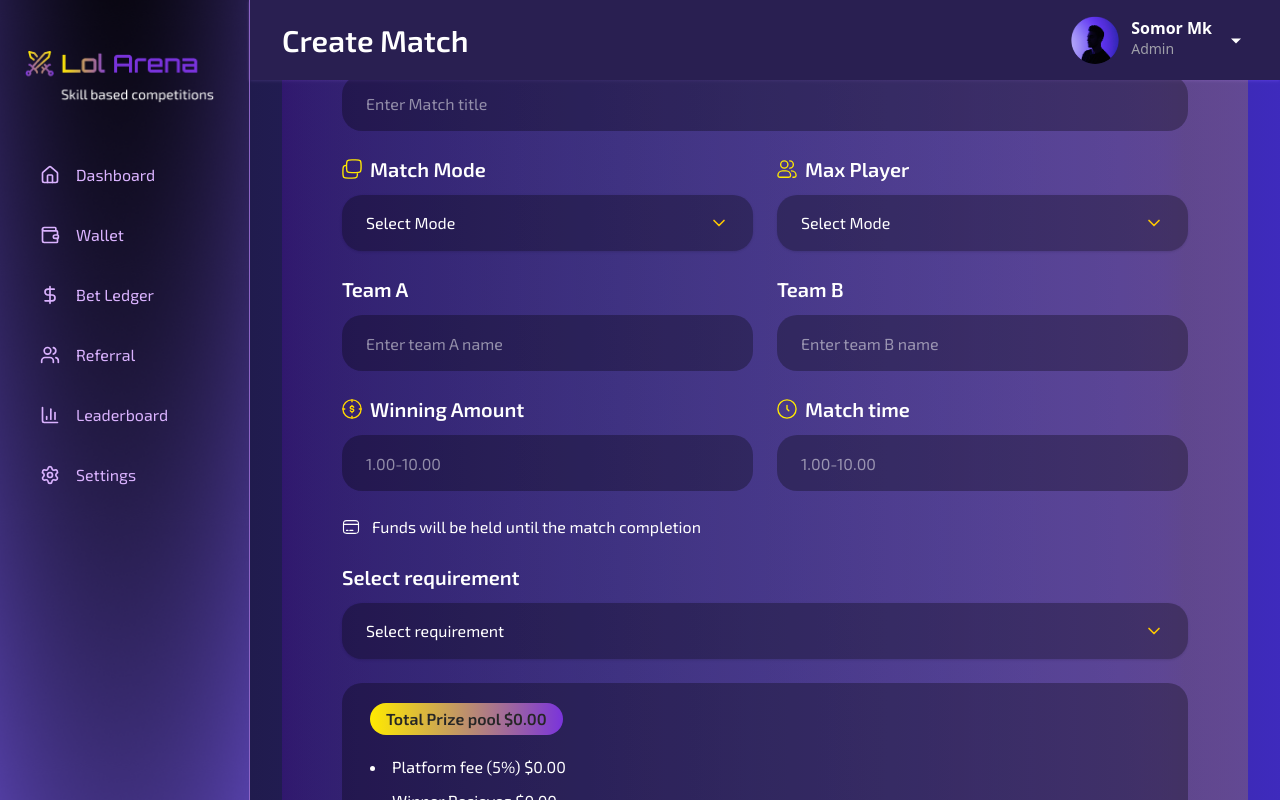
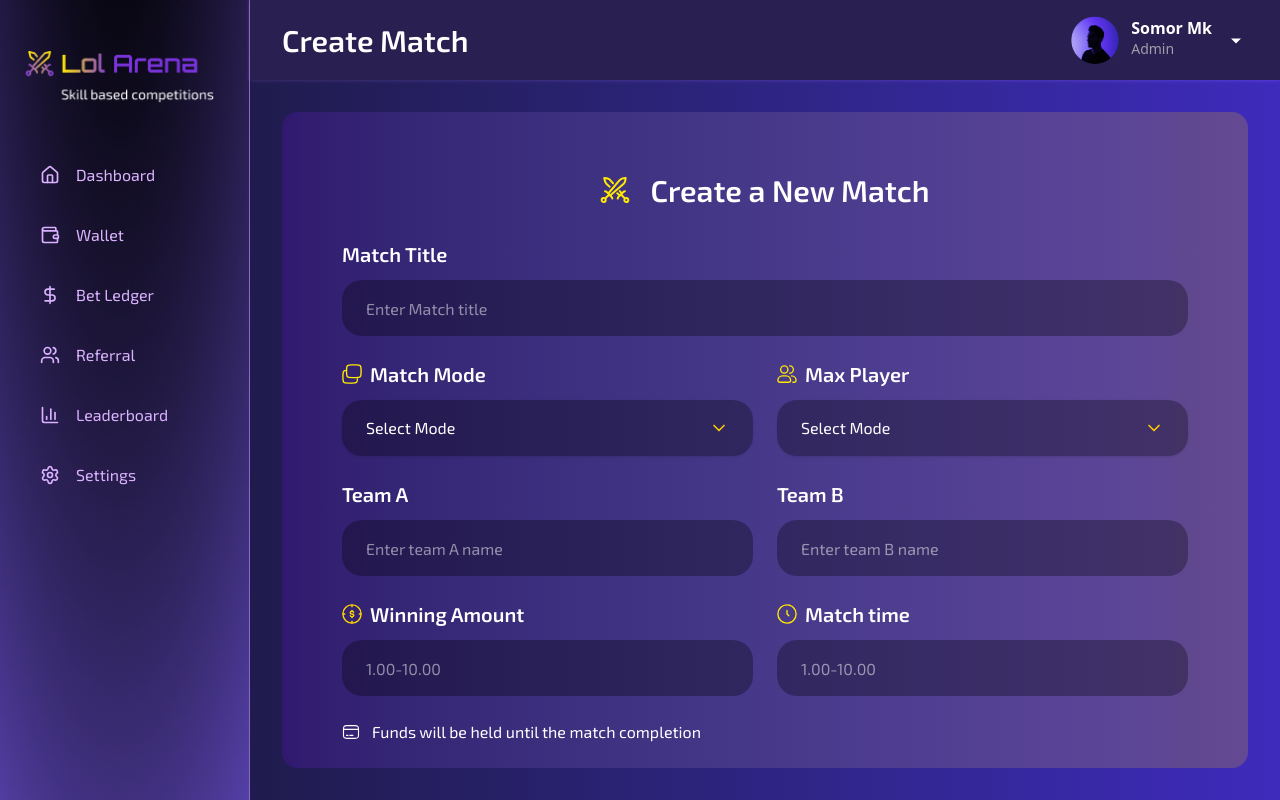
Before and after one commit to Webgenius0/whatsitagain-react-frontend, a React (Vite) app: page /dashboard/create-match in a window 1280 px wide. Built offline with nearby package versions, Linux system fonts and the light colour scheme.

Commit message:
Form issue solved

```diff
--- a/package.json
+++ b/package.json
@@ -22,6 +22,7 @@
     "react": "^19.1.1",
     "react-dom": "^19.1.1",
     "react-hook-form": "^7.64.0",
+    "react-hot-toast": "^2.6.0",
     "react-router-dom": "^7.9.3",
     "tailwind-merge": "^3.3.1",
     "tailwindcss": "^4.1.14"
--- a/src/main.jsx
+++ b/src/main.jsx
@@ -7,9 +7,12 @@ import { createRoot } from "react-dom/client";
 
 import { RouterProvider } from "react-router-dom";
 import Router from "./router/Router";
+import { Toaster } from "react-hot-toast";
 
 createRoot(document.getElementById("root")).render(
   <StrictMode>
     <RouterProvider router={Router} />
+
+    <Toaster />
   </StrictMode>
 );
--- a/src/pages/Dashboard/DashboardCreateMatch.jsx
+++ b/src/pages/Dashboard/DashboardCreateMatch.jsx
@@ -9,8 +9,13 @@ import WinningAmountIconSVG from "@/assets/SVG/WinningAmountIconSVG";
 import SelectBox from "@/components/Common/SelectBox";
 import React from "react";
 import { useForm } from "react-hook-form";
+import toast from "react-hot-toast";
+import { Link, useNavigate } from "react-router-dom";
 
 export default function DashboardCreateMatch() {
+  // Common States
+  const navigate = useNavigate();
+
   // React Hook Form
   const {
     register,
@@ -20,12 +25,15 @@ export default function DashboardCreateMatch() {
   } = useForm();
 
   const onSubmit = (data) => {
-    console.log(data);
+    toast.success("Match Created Successfully");
+    setTimeout(() => {
+      navigate("/dashboard");
+    }, 800);
   };
 
   return (
-    <section className="w-full h-full relative z-1 bg-gradient-to-r from-indigo-950/80 to-indigo-700/80 p-8 flex items-center justify-center overflow-y-scroll">
-      <div className="w-full max-w-[1000px] p-[60px] text-center bg-gradient-to-l from-yellow-400/20 to-violet-700/20 rounded-2xl">
+    <section className="w-full h-full relative z-1 bg-gradient-to-r from-indigo-950/80 to-indigo-700/80 p-8 flex items-center justify-center">
+      <div className="w-full h-auto max-h-full max-w-[1000px] p-[60px] text-center bg-gradient-to-l from-yellow-400/20 to-violet-700/20 rounded-2xl overflow-y-scroll custom-scrollbar">
         <div className="w-full flex items-center justify-center gap-5">
           <div className="w-[30px]">
             <CreateNewMatchIconSVG />
@@ -194,15 +202,15 @@ export default function DashboardCreateMatch() {
           </div>
 
           <div className="w-full flex items-center justify-center gap-5">
-            <button
-              type="reset"
+            <Link
+              to="/dashboard"
               className="w-full h-14 px-6 py-4 rounded-full gradient-border text-yellow-300 text-base font-medium font-orbitron cursor-pointer flex items-center justify-center gap-5 group"
             >
               Cancle{" "}
               <div className="w-[14px] group-hover:rotate-45 duration-300">
                 <ArrowYelloIconSVG />
               </div>
-            </button>
+            </Link>
 
             <button
               type="submit"
```
Also changed, not shown: 1 other file (tests, documents, lock files or other folders).
